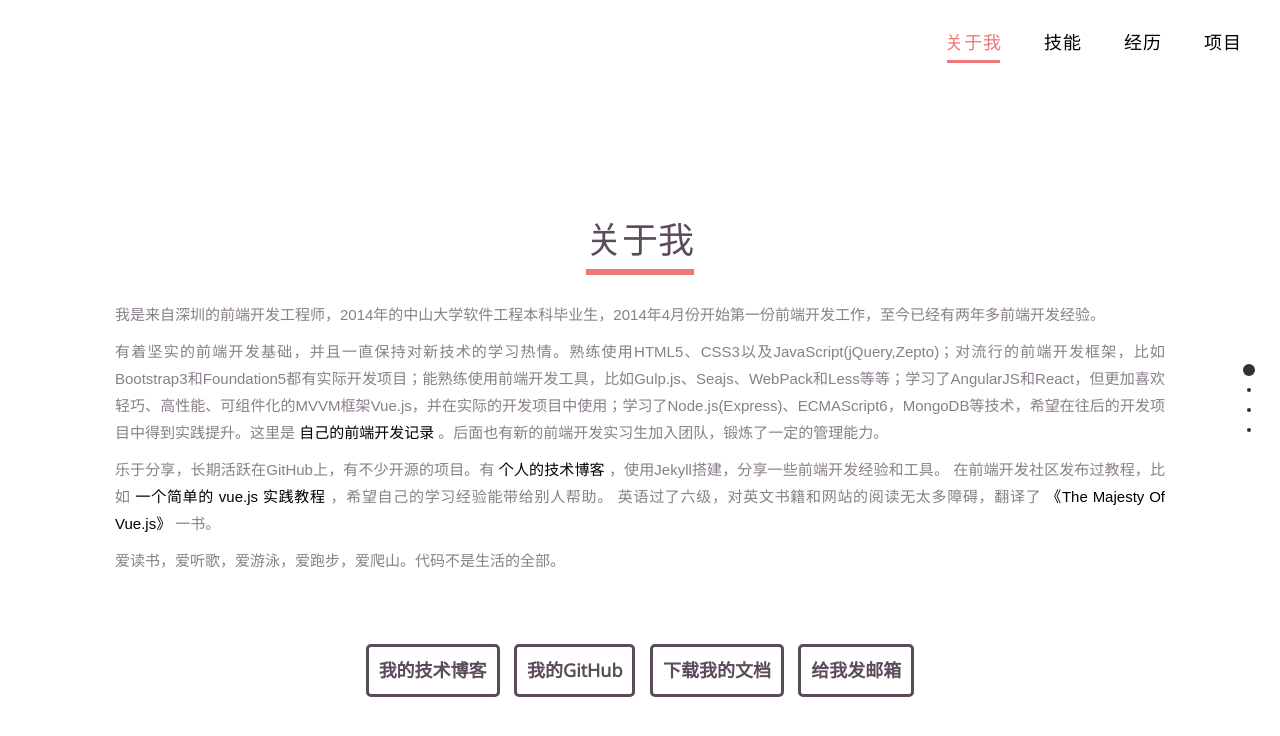
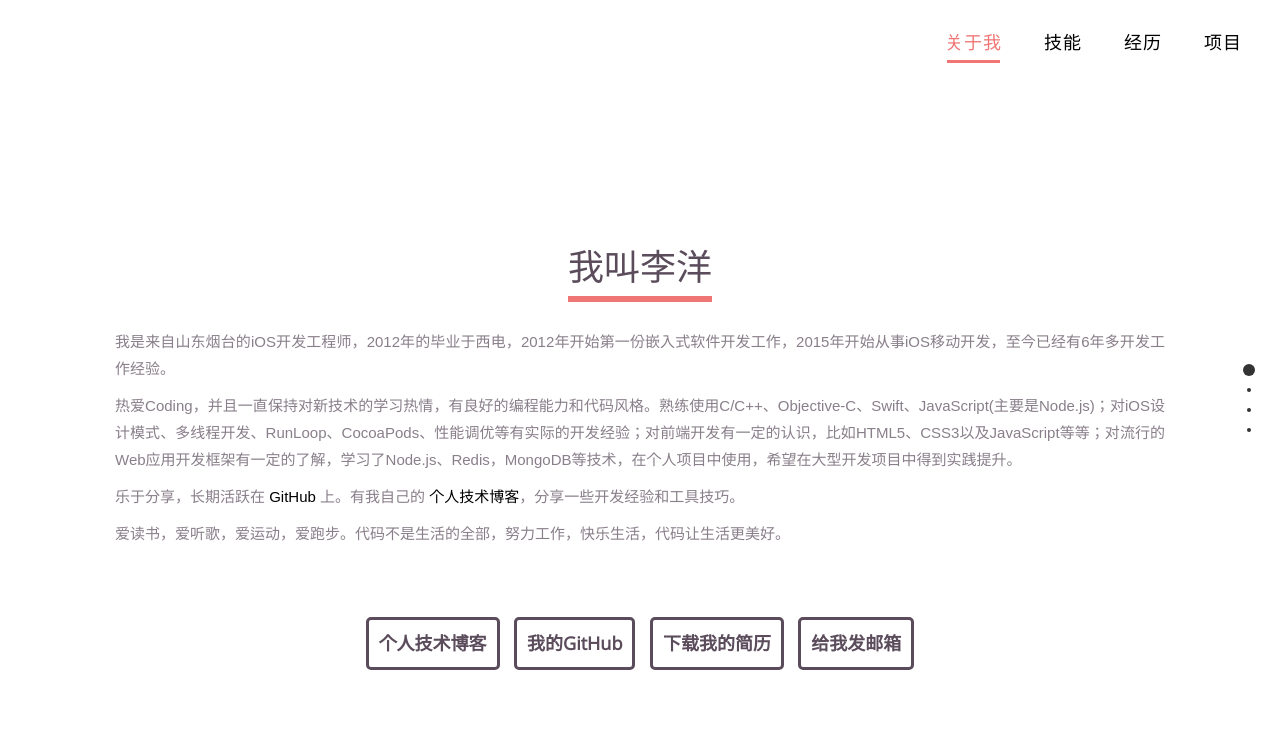
Before and after one commit to yangbryant/Srefan_CV, a plain HTML site: page index.html in a window 1280 px wide. Drawn offline with Linux system fonts and the light colour scheme.

Commit message:
update aboutme

```diff
--- a/index.html
+++ b/index.html
@@ -21,23 +21,21 @@
     <div class="section aboutme" id="section-1">
       <div class="intro container">
         <div class="heading">
-          <h2>关于我</h2>
+          <h2>我叫李洋</h2>
         </div>
         <div id="description">
           <p>
-            我是来自深圳的前端开发工程师，2014年的中山大学软件工程本科毕业生，2014年4月份开始第一份前端开发工作，至今已经有两年多前端开发经验。
+            我是来自山东烟台的iOS开发工程师，2012年的毕业于西电，2012年开始第一份嵌入式软件开发工作，2015年开始从事iOS移动开发，至今已经有6年多开发工作经验。
           </p>
-          <p>
-            有着坚实的前端开发基础，并且一直保持对新技术的学习热情。熟练使用HTML5、CSS3以及JavaScript(jQuery,Zepto)；对流行的前端开发框架，比如Bootstrap3和Foundation5都有实际开发项目；能熟练使用前端开发工具，比如Gulp.js、Seajs、WebPack和Less等等；学习了AngularJS和React，但更加喜欢轻巧、高性能、可组件化的MVVM框架Vue.js，并在实际的开发项目中使用；学习了Node.js(Express)、ECMAScript6，MongoDB等技术，希望在往后的开发项目中得到实践提升。这里是 <a href="https://github.com/cody1991/learn">自己的前端开发记录</a> 。后面也有新的前端开发实习生加入团队，锻炼了一定的管理能力。
+          <p>热爱Coding，并且一直保持对新技术的学习热情，有良好的编程能力和代码风格。熟练使用C/C++、Objective-C、Swift、JavaScript(主要是Node.js)；对iOS设计模式、多线程开发、RunLoop、CocoaPods、性能调优等有实际的开发经验；对前端开发有一定的认识，比如HTML5、CSS3以及JavaScript等等；对流行的Web应用开发框架有一定的了解，学习了Node.js、Redis，MongoDB等技术，在个人项目中使用，希望在大型开发项目中得到实践提升。
           </p>
-          <p>
-            乐于分享，长期活跃在GitHub上，有不少开源的项目。有 <a href="http://cody1991.github.io/index.html">个人的技术博客</a> ，使用Jekyll搭建，分享一些前端开发经验和工具。 在前端开发社区发布过教程，比如 <a href="https://segmentfault.com/a/1190000006776243">一个简单的 vue.js 实践教程</a> ，希望自己的学习经验能带给别人帮助。 英语过了六级，对英文书籍和网站的阅读无太多障碍，翻译了 <a href="https://leanpub.com/vuejs">《The Majesty Of Vue.js》</a> 一书。
+          <p>乐于分享，长期活跃在 <a href=https://github.com/yangbryant">GitHub</a> 上。有我自己的 <a href="https://blog.srefan.com/">个人技术博客</a>，分享一些开发经验和工具技巧。
           </p>
-          <p>爱读书，爱听歌，爱游泳，爱跑步，爱爬山。代码不是生活的全部。</p>
+          <p>爱读书，爱听歌，爱运动，爱跑步。代码不是生活的全部，努力工作，快乐生活，代码让生活更美好。</p>
         </div>
-        <a href="https://blog.srefan.com" class="btnDownload">我的技术博客</a>
+        <a href="https://blog.srefan.com" class="btnDownload">个人技术博客</a>
         <a href="https://github.com/yangbryant" class="btnDownload">我的GitHub</a>
-        <a href="https://github.com/yangbryant" class="btnDownload">下载我的文档</a>
+        <a href="./pdf/liyang_CV.pdf" class="btnDownload">下载我的简历</a>
         <a href="mailto:liyangengr@gmail.com" class="btnDownload">给我发邮箱</a>
       </div>
     </div>
```
Also changed, not shown: 1 other file.
